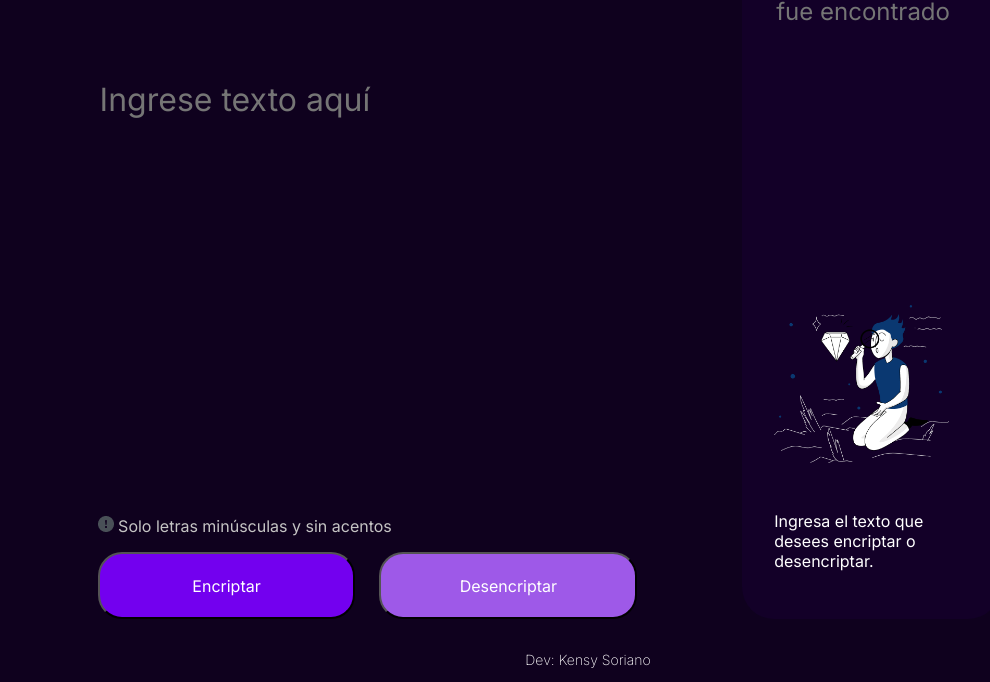
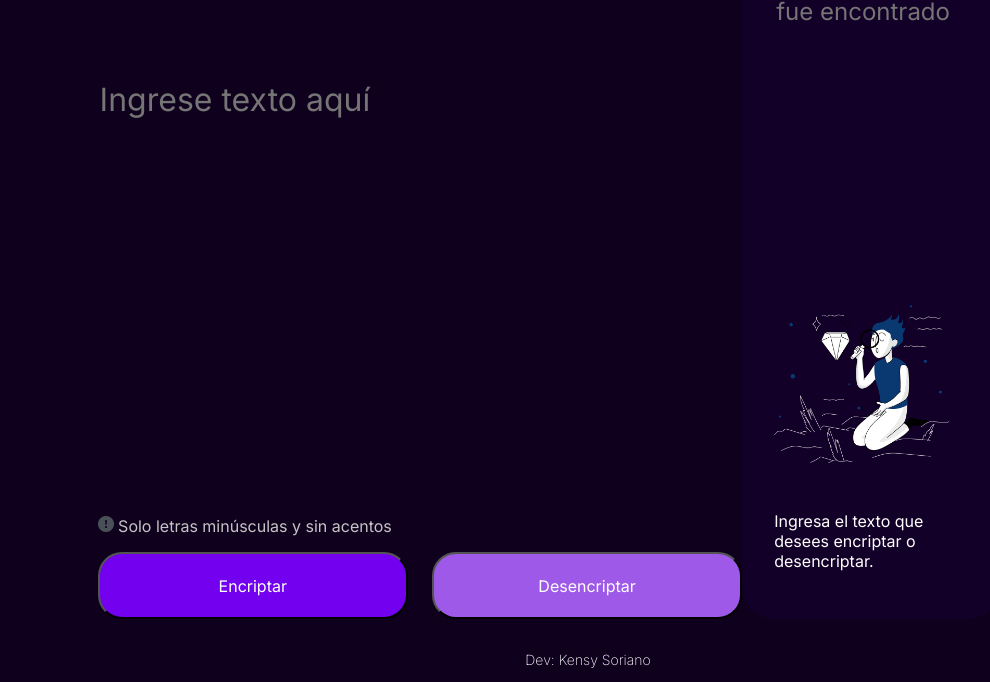
Before and after one commit to ksorie/Encriptador, a plain HTML site: page index.html in a window 1280 px wide. Shown: the part 118-800 px from the top of the page, without its empty margins (60-1050 px from the left). Drawn offline with Linux system fonts and the light colour scheme.

Commit message:
Mejora en estilos

```diff
--- a/styles/style2.css
+++ b/styles/style2.css
@@ -79,12 +79,13 @@ header{
     display: flex;
     gap:24px ;
     margin-top: 16px;
-    flex-wrap: wrap;
+    width: 100%;
+    /*flex-wrap: wrap;*/
 }
 
 .btnEncriptar, .btnDesencriptar, .btnCopiar{
     max-width: 328px;
-    width: 40%;
+    width: 100%;
     height: 67px;
     border-radius:24px;
     background-color: var(---colorTerciario);
```
